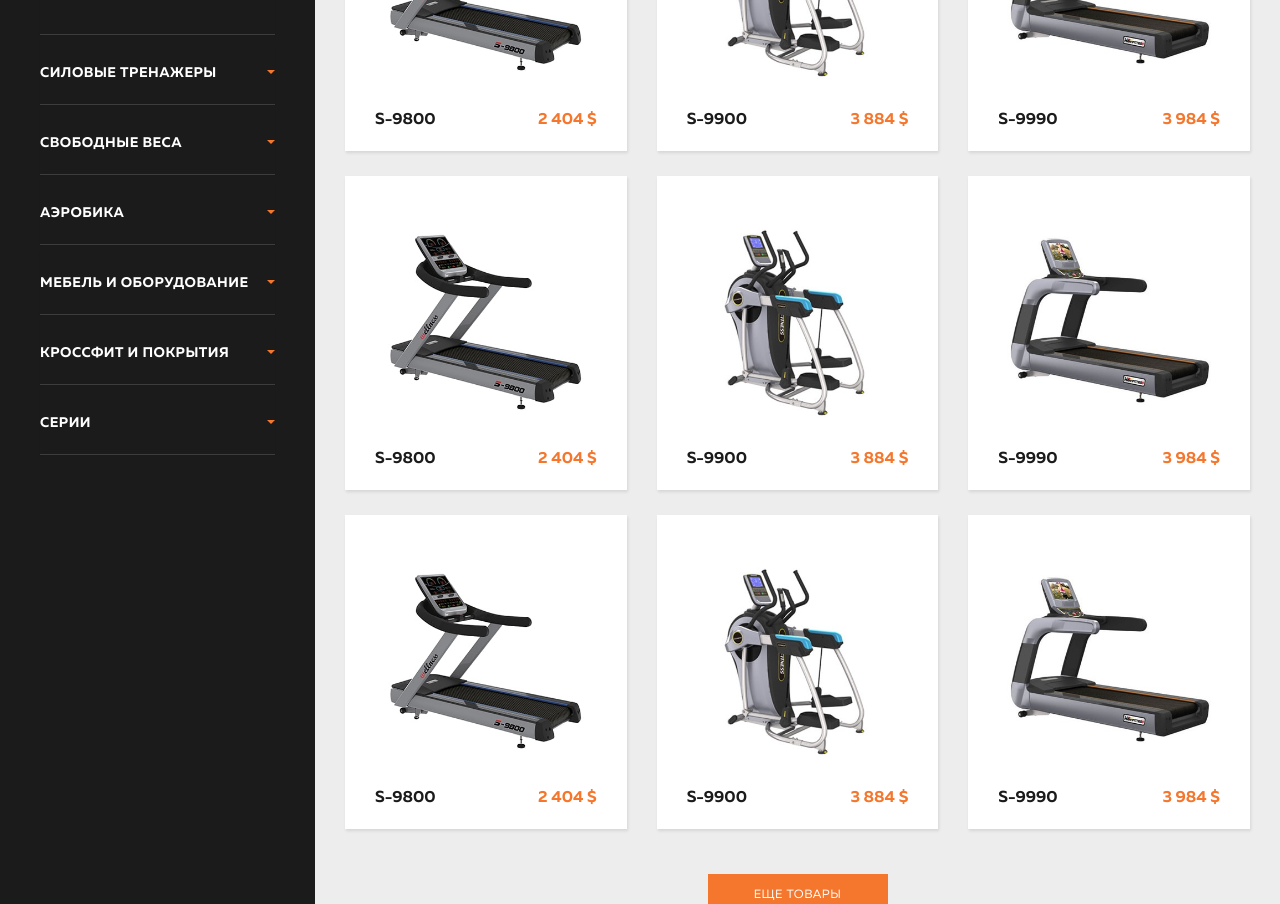
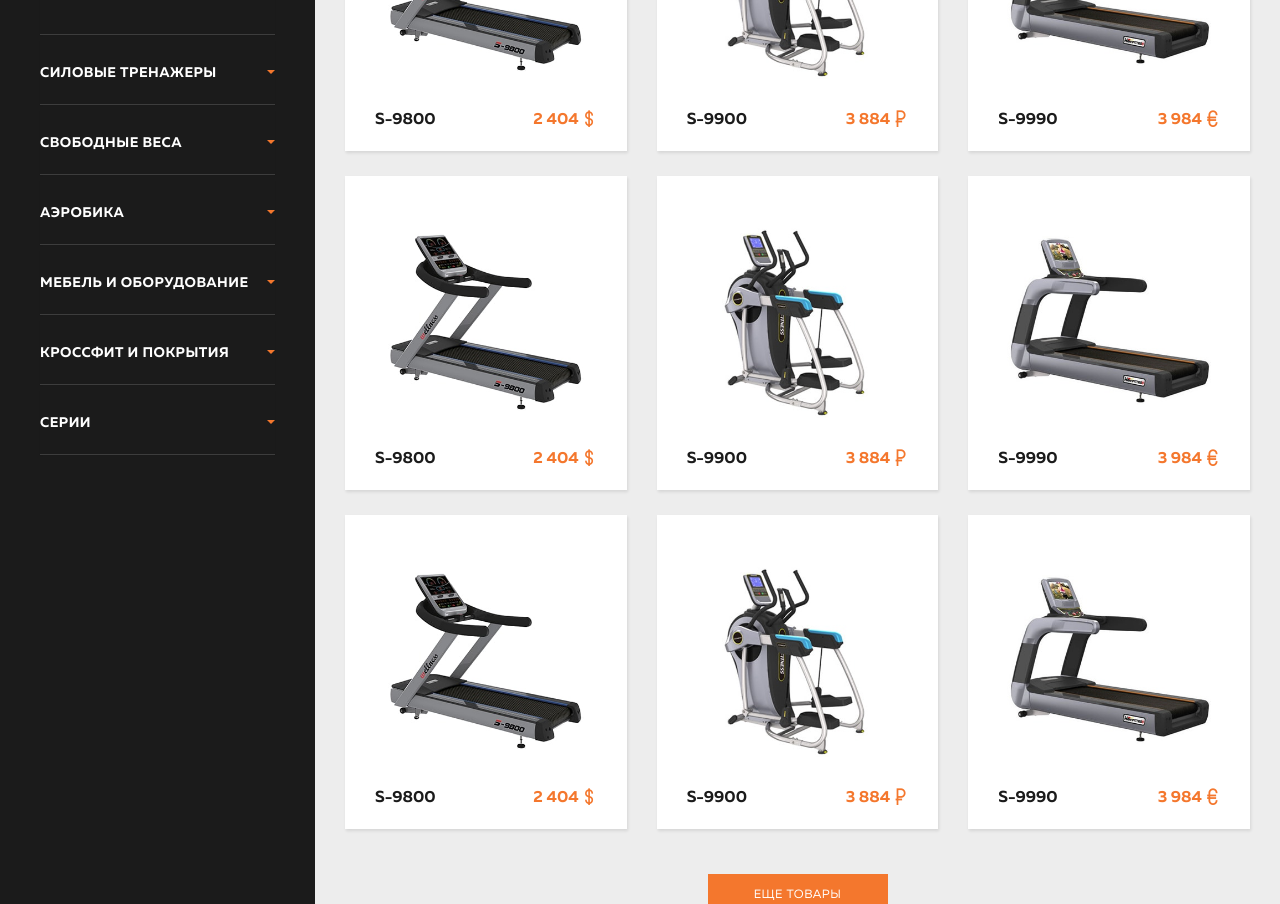
Before and after one commit to dorohov/enerfit, a PHP site: page /catalog.html in a window 1280 px wide. Shown: the part 401-1305 px from the top of the page. Run offline with PHP 8.4, Linux system fonts and the light colour scheme.

Commit message:
add money icon

```diff
--- a/catalog-item.html
+++ b/catalog-item.html
@@ -139,7 +139,7 @@
 				</ul>
 				<div class="_czr__cip__heading-block-site heading-block-site">
 					<h1 class="heading-site _czr__cip__heading-site">Беговая дорожка S-9800</h1>
-					<div class="_czr__cip__cost">2 404 $</div>
+					<div class="_czr__cip__cost icon-ruble">2 404</div>
 				</div>
 				<div class="_czr__cip__text">
 					Коммерческая беговая дорожка для клубов и спортивных залов. Простая конструкция и интуитивное понятное управление дорожкой обеспечат безопасность тренировок. Встроенный в консоль ключ безопасности защищен от утраты. Новая консоль доработана, улучшен дизайн, управление стало проще и логичнее.
--- a/catalog.html
+++ b/catalog.html
@@ -248,7 +248,7 @@
 					</div>
 					<div class="_czr__cp__item-note _cb__flex _col">
 						<div class="_czr__cp__item-name _cb__col">S-9800</div>
-						<div class="_czr__cp__item-cost _cb__col">2 404 $</div>
+						<div class="_czr__cp__item-cost _cb__col icon-dollar">2 404</div>
 					</div>
 					<div class="_czr__cp__item-btn">
 						<div class="btn-orange">подробнее о товаре</div>
@@ -262,7 +262,7 @@
 					</div>
 					<div class="_czr__cp__item-note _cb__flex _col">
 						<div class="_czr__cp__item-name _cb__col">S-9900</div>
-						<div class="_czr__cp__item-cost _cb__col">3 884 $</div>
+						<div class="_czr__cp__item-cost _cb__col icon-ruble">3 884</div>
 					</div>
 					<div class="_czr__cp__item-btn">
 						<div class="btn-orange">подробнее о товаре</div>
@@ -276,7 +276,7 @@
 					</div>
 					<div class="_czr__cp__item-note _cb__flex _col">
 						<div class="_czr__cp__item-name _cb__col">S-9990</div>
-						<div class="_czr__cp__item-cost _cb__col">3 984 $</div>
+						<div class="_czr__cp__item-cost _cb__col icon-euro">3 984</div>
 					</div>
 					<div class="_czr__cp__item-btn">
 						<div class="btn-orange">подробнее о товаре</div>
@@ -290,7 +290,7 @@
 					</div>
 					<div class="_czr__cp__item-note _cb__flex _col">
 						<div class="_czr__cp__item-name _cb__col">S-9800</div>
-						<div class="_czr__cp__item-cost _cb__col">2 404 $</div>
+						<div class="_czr__cp__item-cost _cb__col icon-dollar">2 404</div>
 					</div>
 					<div class="_czr__cp__item-btn">
 						<div class="btn-orange">подробнее о товаре</div>
@@ -304,7 +304,7 @@
 					</div>
 					<div class="_czr__cp__item-note _cb__flex _col">
 						<div class="_czr__cp__item-name _cb__col">S-9900</div>
-						<div class="_czr__cp__item-cost _cb__col">3 884 $</div>
+						<div class="_czr__cp__item-cost _cb__col icon-ruble">3 884</div>
 					</div>
 					<div class="_czr__cp__item-btn">
 						<div class="btn-orange">подробнее о товаре</div>
@@ -318,7 +318,7 @@
 					</div>
 					<div class="_czr__cp__item-note _cb__flex _col">
 						<div class="_czr__cp__item-name _cb__col">S-9990</div>
-						<div class="_czr__cp__item-cost _cb__col">3 984 $</div>
+						<div class="_czr__cp__item-cost _cb__col icon-euro">3 984</div>
 					</div>
 					<div class="_czr__cp__item-btn">
 						<div class="btn-orange">подробнее о товаре</div>
@@ -332,7 +332,7 @@
 					</div>
 					<div class="_czr__cp__item-note _cb__flex _col">
 						<div class="_czr__cp__item-name _cb__col">S-9800</div>
-						<div class="_czr__cp__item-cost _cb__col">2 404 $</div>
+						<div class="_czr__cp__item-cost _cb__col icon-dollar">2 404</div>
 					</div>
 					<div class="_czr__cp__item-btn">
 						<div class="btn-orange">подробнее о товаре</div>
@@ -346,7 +346,7 @@
 					</div>
 					<div class="_czr__cp__item-note _cb__flex _col">
 						<div class="_czr__cp__item-name _cb__col">S-9900</div>
-						<div class="_czr__cp__item-cost _cb__col">3 884 $</div>
+						<div class="_czr__cp__item-cost _cb__col icon-ruble">3 884</div>
 					</div>
 					<div class="_czr__cp__item-btn">
 						<div class="btn-orange">подробнее о товаре</div>
@@ -360,7 +360,7 @@
 					</div>
 					<div class="_czr__cp__item-note _cb__flex _col">
 						<div class="_czr__cp__item-name _cb__col">S-9990</div>
-						<div class="_czr__cp__item-cost _cb__col">3 984 $</div>
+						<div class="_czr__cp__item-cost _cb__col icon-euro">3 984</div>
 					</div>
 					<div class="_czr__cp__item-btn">
 						<div class="btn-orange">подробнее о товаре</div>
--- a/css/site/font.less
+++ b/css/site/font.less
@@ -50,3 +50,6 @@
 @icon-wrench: 		"\f116";
 @icon-gallery: 		"\f117";
 @icon-gallery2:		"\f118";
+@icon-dollar:		"\f119";
+@icon-euro:			"\f11a";
+@icon-ruble:		"\f11b";
--- a/css/site/gulp-block.less
+++ b/css/site/gulp-block.less
@@ -1746,7 +1746,7 @@
 			@media @media-screen {padding: 15px 12px;}
 		}
 		input {
-			padding: 16px 12px;
+			padding: 0px 12px;
 			color: rgb(160, 160, 160);
 			box-shadow: none;
 			color: @white;
@@ -2421,6 +2421,17 @@
 }
 ._czr__cp__item-cost{
 	color: @b-orange;
+	&:after{
+		font-family: @icon;
+		font-size: 16px;
+		display: inline-block;
+		vertical-align: top;
+		font-weight: bold;
+		margin-left: 2px;
+	}
+	&.icon-ruble:after{content: @icon-ruble}
+	&.icon-dollar:after{content: @icon-dollar}
+	&.icon-euro:after{content: @icon-euro}
 }
 ._czr__cp__item-btn{
 	opacity: 0;
@@ -2671,10 +2682,25 @@
 	font-size: 30px;
 	color: @b-orange;
 	font-family: @muller-bold;
+	&:after{
+		font-family: @icon;
+		font-size: 22px;
+		display: inline-block;
+		vertical-align: top;
+		font-weight: bold;
+		margin-left: 2px;
+	}
+	&.icon-ruble:after{content: @icon-ruble}
+	&.icon-dollar:after{content: @icon-dollar}
+	&.icon-euro:after{content: @icon-euro}
+
 	@media @media-size-xs{
 		width: 110px;
 		margin-left: 20px;
 		font-size: 20px;
+		&:after{
+			font-size: 18px;
+		}
 	}
 }
 ._czr__cip__text{
--- a/src/block/site/default/navbar/.less
+++ b/src/block/site/default/navbar/.less
@@ -294,7 +294,7 @@
 			@media @media-screen {padding: 15px 12px;}
 		}
 		input {
-			padding: 16px 12px;
+			padding: 0px 12px;
 			color: rgb(160, 160, 160);
 			box-shadow: none;
 			color: @white;
--- a/src/block/site/page/catalog-item/.html
+++ b/src/block/site/page/catalog-item/.html
@@ -38,7 +38,7 @@
 				</ul>
 				<div class="_czr__cip__heading-block-site heading-block-site">
 					<h1 class="heading-site _czr__cip__heading-site">Беговая дорожка S-9800</h1>
-					<div class="_czr__cip__cost">2 404 $</div>
+					<div class="_czr__cip__cost icon-ruble">2 404</div>
 				</div>
 				<div class="_czr__cip__text">
 					Коммерческая беговая дорожка для клубов и спортивных залов. Простая конструкция и интуитивное понятное управление дорожкой обеспечат безопасность тренировок. Встроенный в консоль ключ безопасности защищен от утраты. Новая консоль доработана, улучшен дизайн, управление стало проще и логичнее.
```
Also changed, not shown: src/block/site/page/catalog-item/.less (+15 -0 lines), src/block/site/page/catalog/.html (+9 -9 lines), src/block/site/page/catalog/.less (+11 -0 lines), css/site.css, fonts/Flaticon.ttf, fonts/Flaticon.woff, 2 other files.
